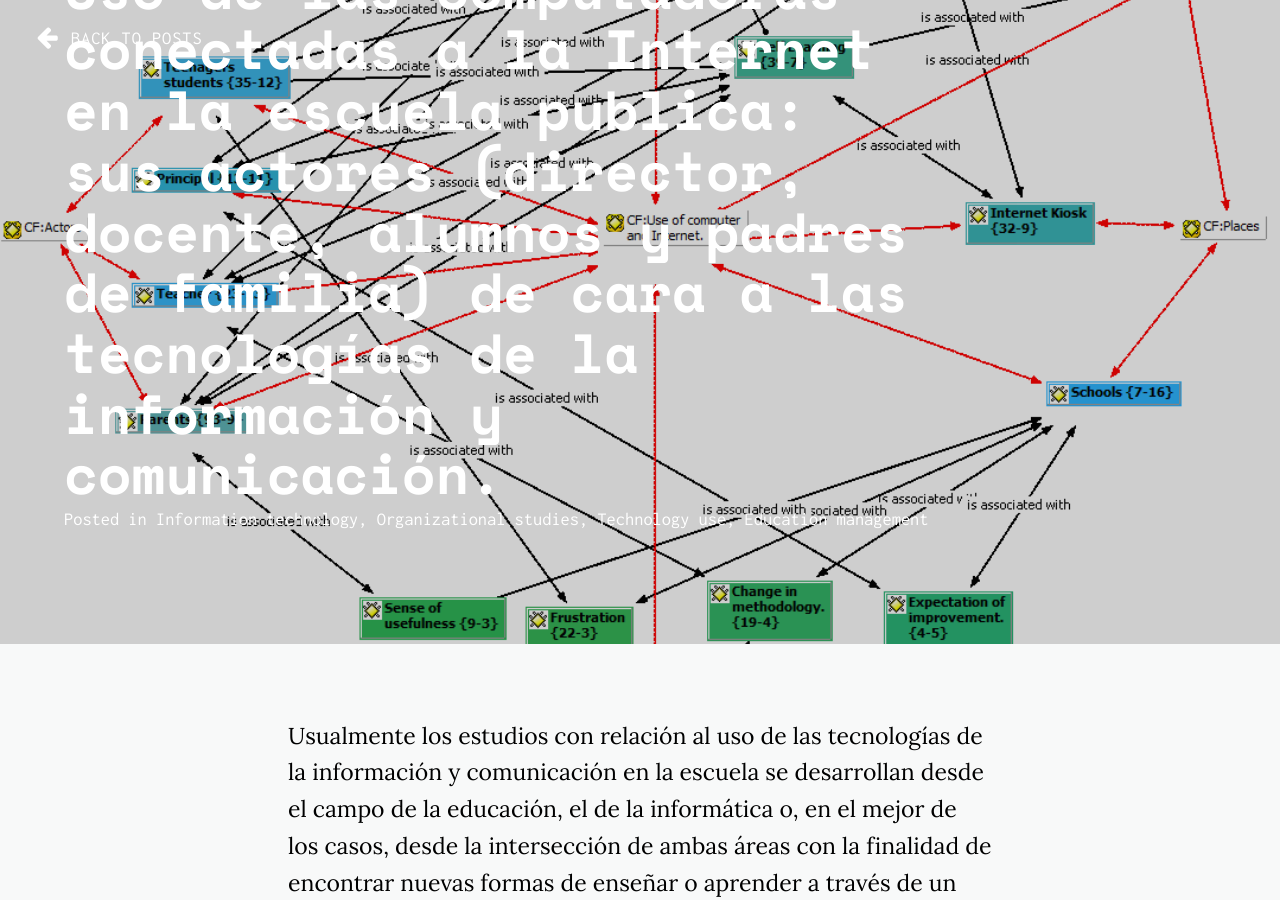
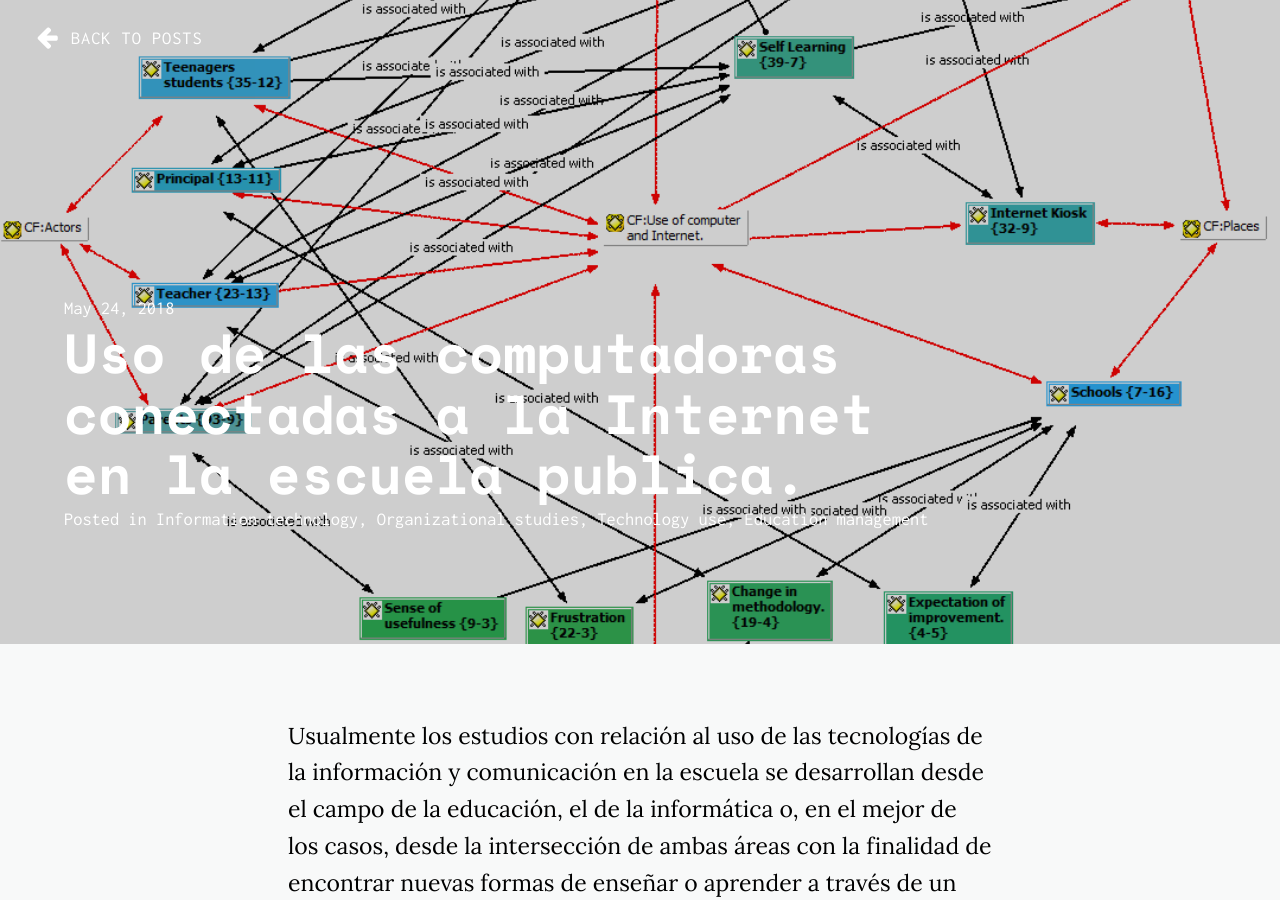
Before and after one commit to manuelvarzen/manuelvarzen.github.io, a Jekyll site: the page built from _posts/2018-10-19-Computers-and-schools.md, in a window 1280 px wide and 900 px high. Built offline with Jekyll 4.4.1, drawn with Linux system fonts in a browser that asks for light colours; nearby versions of some CDN libraries.

Commit message:
Update 2018-10-19-Computers-and-schools.md

```diff
--- a/_posts/2018-10-19-Computers-and-schools.md
+++ b/_posts/2018-10-19-Computers-and-schools.md
@@ -1,6 +1,6 @@
 ---
 layout: post
-title: "Uso de las computadoras conectadas a la Internet en la escuela publica: sus actores (director, docente, alumnos y padres de familia) de cara a las tecnologías de la información y comunicación."
+title: "Uso de las computadoras conectadas a la Internet en la escuela publica."
 date: 2018-05-24
 summary: El uso de computadoras en dos colegios públicos del cono norte en Lima Metropolitana.
 description: Resumen del trabajo de investigación realizado hace algunos años atrás.
```
